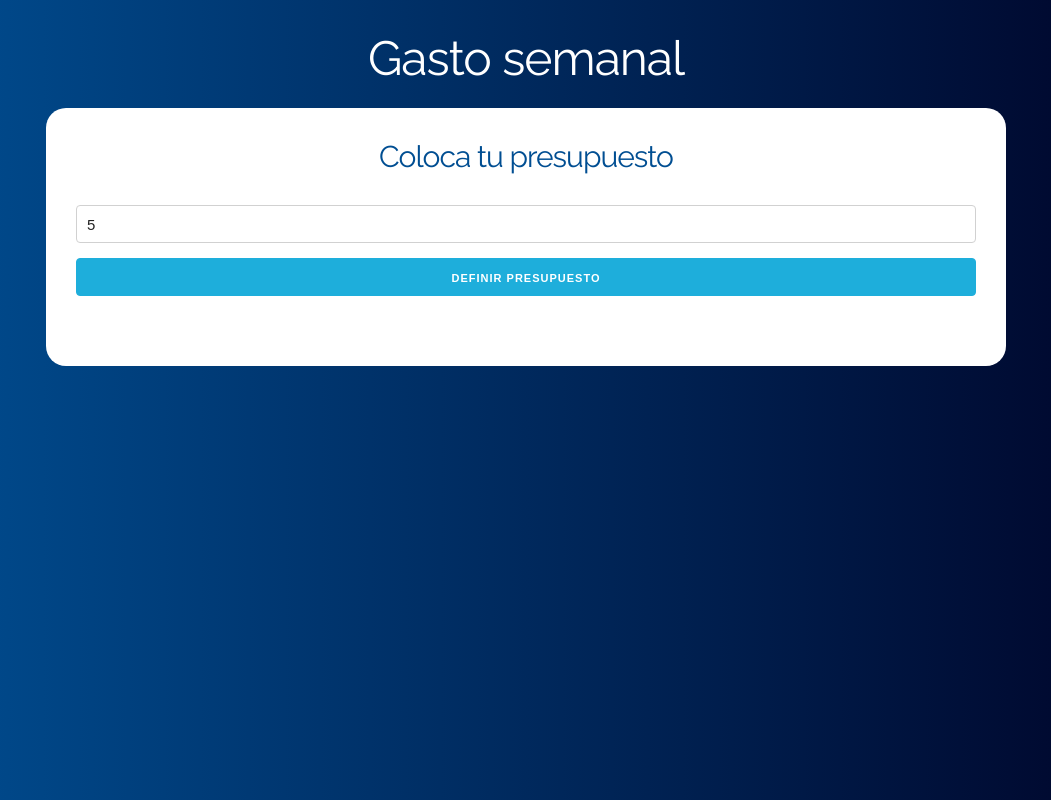
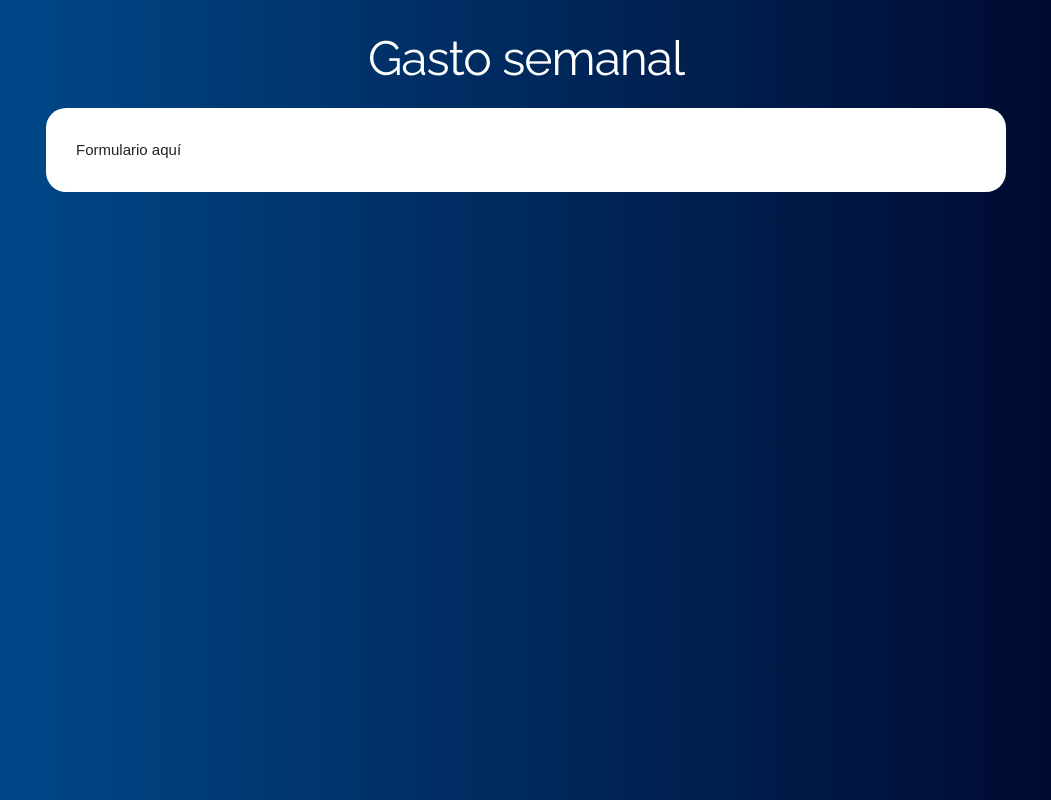
Before and after one commit to leotangram/budget, a React (Create React App) app: page / in a window 1280 px wide. Both pictures are taken after typing "5" into the empty fields and a click on the input "Definir presupuesto". Shown: the whole page, without its empty margins (114-1165 px from the left). Built offline with nearby package versions, Linux system fonts and the light colour scheme.

Commit message:
Show components conditionality.

```diff
--- a/src/App.js
+++ b/src/App.js
@@ -4,13 +4,24 @@ import Question from './components/Question'
 function App() {
   // state
   const [budget, setBudget] = useState(0)
+  const [questionBudget, setQuestionBudget] = useState(true)
 
   return (
     <div className='App container'>
       <header>
         <h1>Gasto semanal</h1>
         <div className='principal-content content'>
-          <Question setBudget={setBudget} />
+          {questionBudget ? (
+            <Question
+              setBudget={setBudget}
+              setQuestionBudget={setQuestionBudget}
+            />
+          ) : (
+            <div className='row'>
+              <div className='one-half column'>Formulario aquí</div>
+              <div className='one-half column' />
+            </div>
+          )}
         </div>
       </header>
     </div>
--- a/src/components/Question.js
+++ b/src/components/Question.js
@@ -1,7 +1,7 @@
 import React, { Fragment, useState } from 'react'
 
 function Question(props) {
-  const { setBudget } = props
+  const { setBudget, setQuestionBudget } = props
 
   // Definir el state
   const [quantity, setQuantity] = useState(0)
@@ -20,6 +20,7 @@ function Question(props) {
     // Si se pasa la validación
     setError(false)
     setBudget(quantity)
+    setQuestionBudget(false)
   }
 
   return (
```
